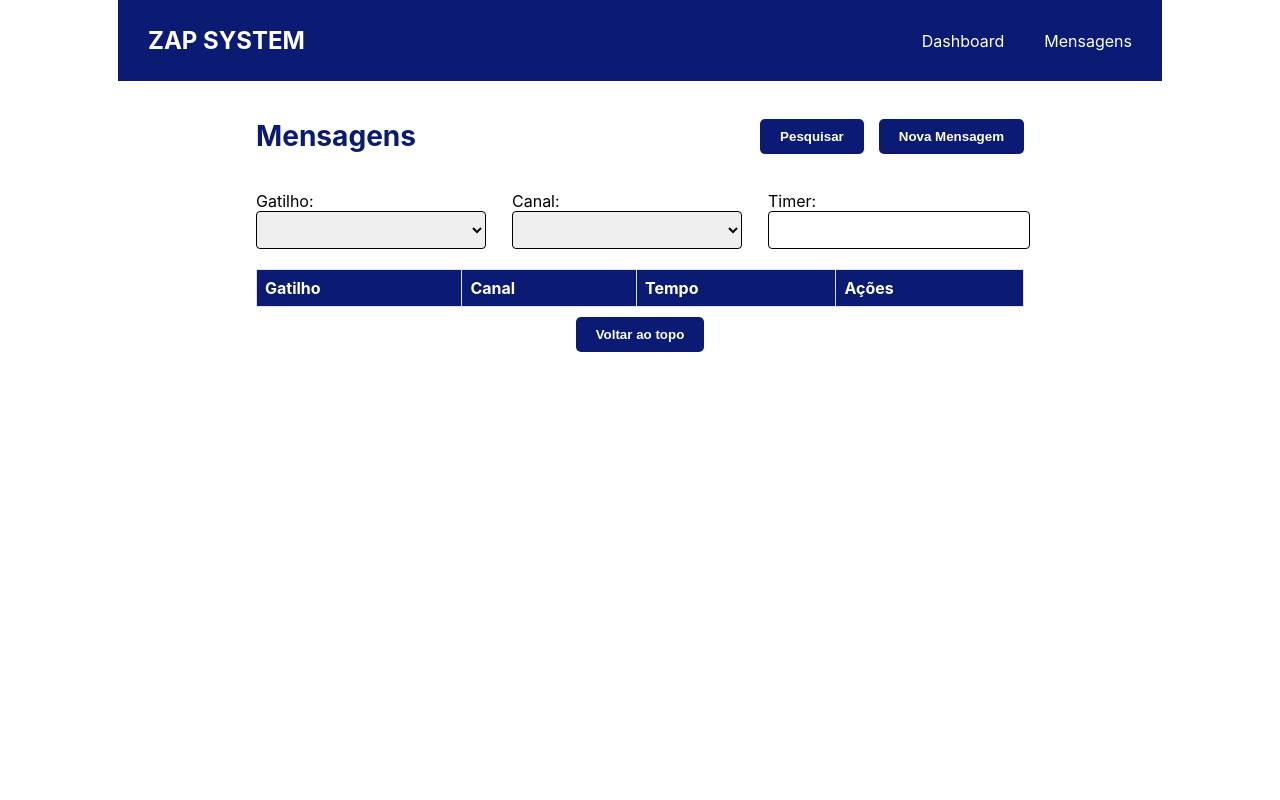
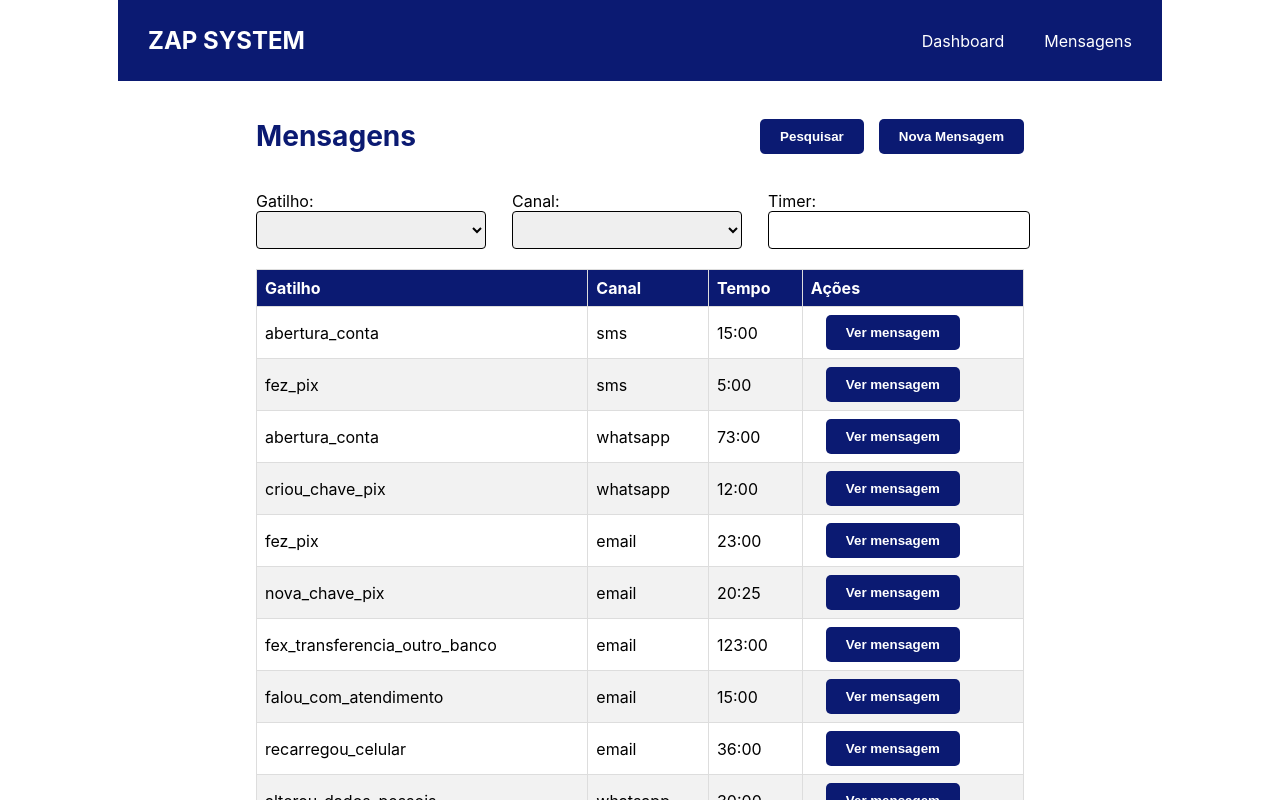
Before and after one commit to pnakashima/zap-system, a React (Create React App) app: page /list in a window 1280 px wide. Shown: the top 800 px of the page. Built offline with nearby package versions, Linux system fonts and the light colour scheme; data requests are answered from the project's data file.

Commit message:
create LoadInfo component

```diff
--- a/server.json
+++ b/server.json
@@ -132,6 +132,20 @@
       "trigger": "abertura_conta",
       "timer": "2:00",
       "message": "Mauris pharetra nisl sed mi mollis euismod sed sit amet lacus. Integer faucibus egestas lectus sed elementum. Morbi faucibus maximus neque quis eleifend. Cras commodo semper arcu, vel posuere lorem ultricies a. Donec sit amet nisl a ex blandit finibus id ut leo. Vestibulum sodales est at ligula maximus vehicula."
+    },
+    {
+      "id": "16d83bd",
+      "channel": "whatsapp",
+      "trigger": "abertura_conta",
+      "timer": "54:00",
+      "message": "Maecenas blandit orci lobortis nunc viverra, eu tempor ipsum volutpat. Aliquam erat volutpat. Aenean nunc nunc, dapibus id elit sit amet, tincidunt fringilla nulla."
+    },
+    {
+      "id": "15ba46d",
+      "channel": "whatsapp",
+      "trigger": "fez_pix",
+      "timer": "1:00",
+      "message": "Praesent id volutpat sem. Nulla neque nunc, feugiat vel maximus aliquet, imperdiet non elit. Duis sodales erat at facilisis accumsan.\n"
     }
   ],
   "channels": [
--- a/src/App.js
+++ b/src/App.js
@@ -4,16 +4,19 @@ import Header from './components/Header';
 import Routes from './routes';
 import { Provider } from 'react-redux';
 import { store } from './store';
+import LoadInfo from './components/LoadInfo';
 
 function App() {
 
   return (
     <>
       <Provider store={store}>
-        <BrowserRouter>
-          <Header />
-          <Routes />
-        </BrowserRouter>
+        <LoadInfo>
+          <BrowserRouter>
+            <Header />
+            <Routes />
+          </BrowserRouter>
+        </LoadInfo>
       </Provider>
     </>
   );
--- a/src/components/LoadInfo/index.jsx
+++ b/src/components/LoadInfo/index.jsx
@@ -1,39 +1,32 @@
 import api from '../../services/api';
-import { useEffect, useState } from 'react';
+import { useEffect } from 'react';
 import { useDispatch } from 'react-redux';
 import { loadInfo } from '../../store/modules/appData/actions';
 
-const LoadInfo = () => {
-    const [info, setInfo] = useState({})
+const LoadInfo = ({ children }) => {
 
     const dispatch = useDispatch()
 
     const getInfo = async () => {
         try {
+            const messages = await api.get('/messages')
             const triggers = await api.get('/triggers')
             const channels = await api.get('/channels')
-            const messages = await api.get('/messages')
-            const info = {
-                triggers: triggers.data,
-                channels: channels.data,
-                messages: messages.data
-            }
-            setInfo(info)
-            //console.log("getInfo", info)
+            const info = { triggers: triggers.data, channels: channels.data, messages: messages.data }
+            dispatch(loadInfo(info))
         } catch (error) {
-            //console.log("LoadInfo:", error)
+            console.log(error)
         }
     }
 
     useEffect(() => {
-        //console.log("LoadInfo useEffect")
         getInfo()
+    // eslint-disable-next-line react-hooks/exhaustive-deps
     }, [])
-
-    dispatch(loadInfo(info))
 
     return (
         <>
+            {children}
         </>
     )
 }
--- a/src/pages/Dashboard/index.jsx
+++ b/src/pages/Dashboard/index.jsx
@@ -2,37 +2,18 @@ import HorizontalBarChart from "../../components/HorizontalBarChart"
 import LineChart from "../../components/LineChart"
 import PieChart from "../../components/PieChart"
 import { useEffect, useState } from "react"
-import api from "../../services/api"
-import { useDispatch } from 'react-redux';
-import { loadInfo } from '../../store/modules/appData/actions';
+import { useSelector } from "react-redux"
 
 const Dashboard = () => {
 
     const [messages, setMessages] = useState([])
-    const [triggers, setTriggers] = useState([])
-    const [channels, setChannels] = useState([])
 
-    const dispatch = useDispatch()
-
-    const getInfo = async () => {
-        try {
-            const messages = await api.get('/messages')
-            setMessages(messages.data)
-            const triggers = await api.get('/triggers')
-            setTriggers(triggers.data)
-            const channels = await api.get('/channels')
-            setChannels(channels.data)
-        } catch (error) {
-            console.log(error)
-        }
-    }
+    const storeMessages = useSelector((state) => state.appData.messages)
 
     useEffect(() => {
-        getInfo()
-    }, [])
+        setMessages(storeMessages)
+    }, [storeMessages])
 
-    const info = { triggers, channels, messages }
-    dispatch(loadInfo(info))
 
     const triggerData = messages.reduce((sums, message) => {
         sums[message.trigger] = (sums[message.trigger] || 0) + 1;
```
